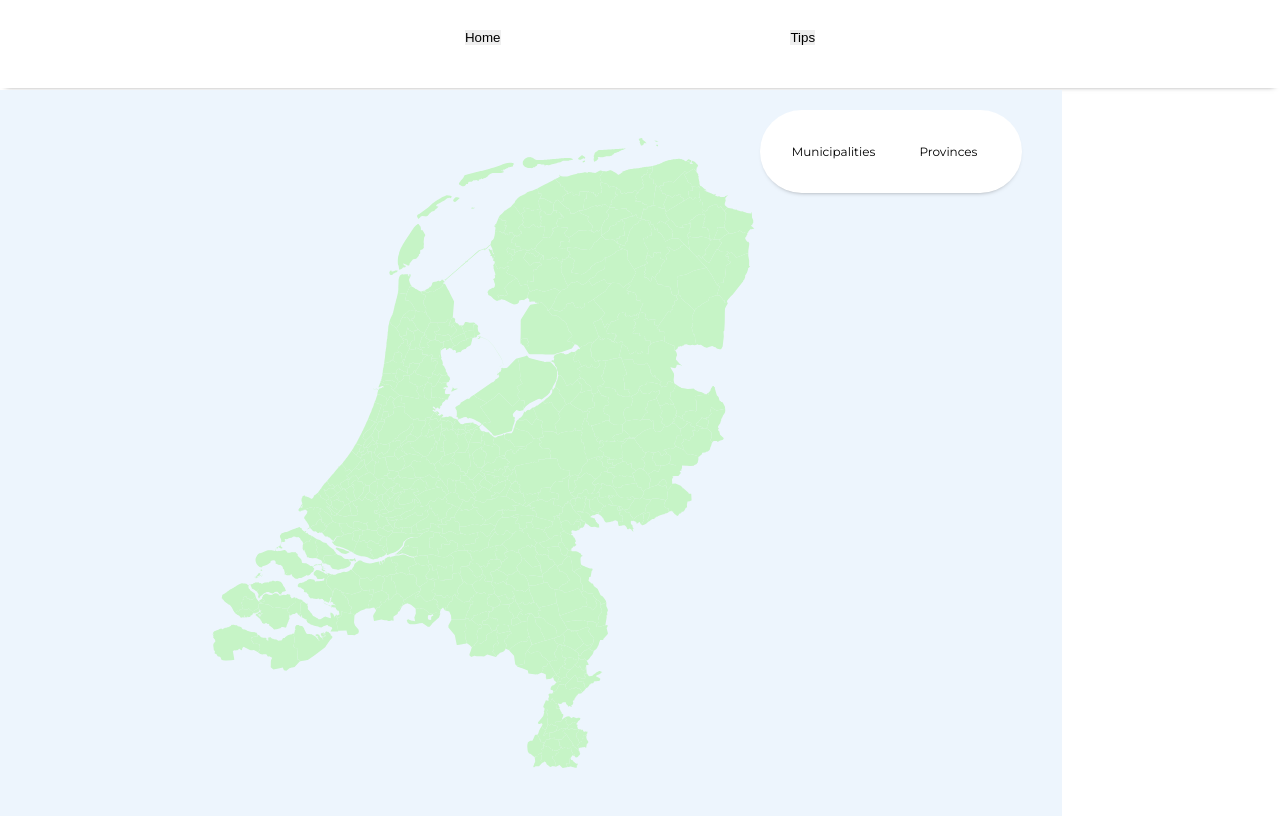
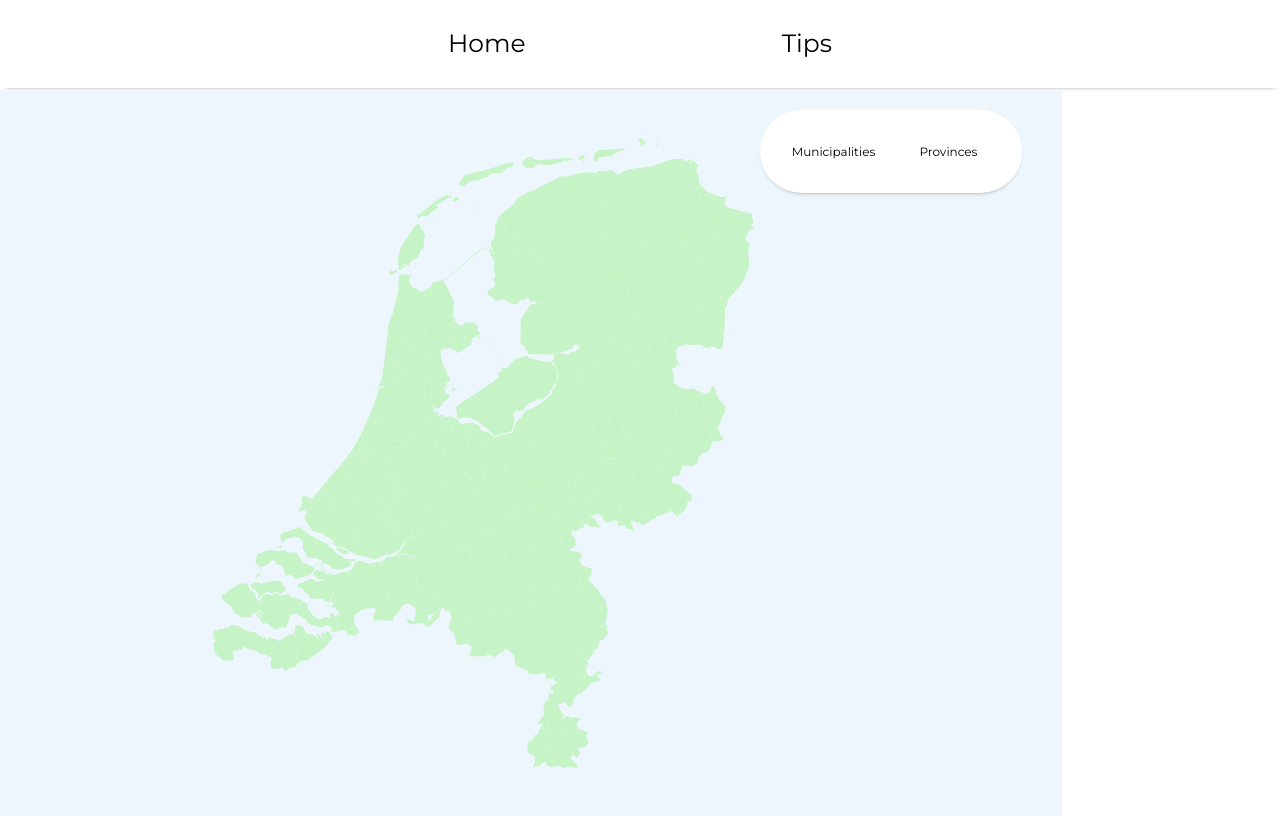
Before and after one commit to benl95/Empower, a React (Create React App) app: page / in a window 1280 px wide. Built offline with nearby package versions, Linux system fonts and the light colour scheme.

Commit message:
Style button

```diff
--- a/src/components/navigation.css
+++ b/src/components/navigation.css
@@ -29,12 +29,14 @@
 	height: 2rem;
 }
 
-.navigationContainer a {
+.navigationContainer button {
 	text-decoration: none;
 	color: #000000;
 	font-size: 1.563rem;
 	font-family: 'Montserrat';
 	font-weight: 400;
+	background-color: #ffffff;
+	outline: none;
 }
 
 .active {
```
